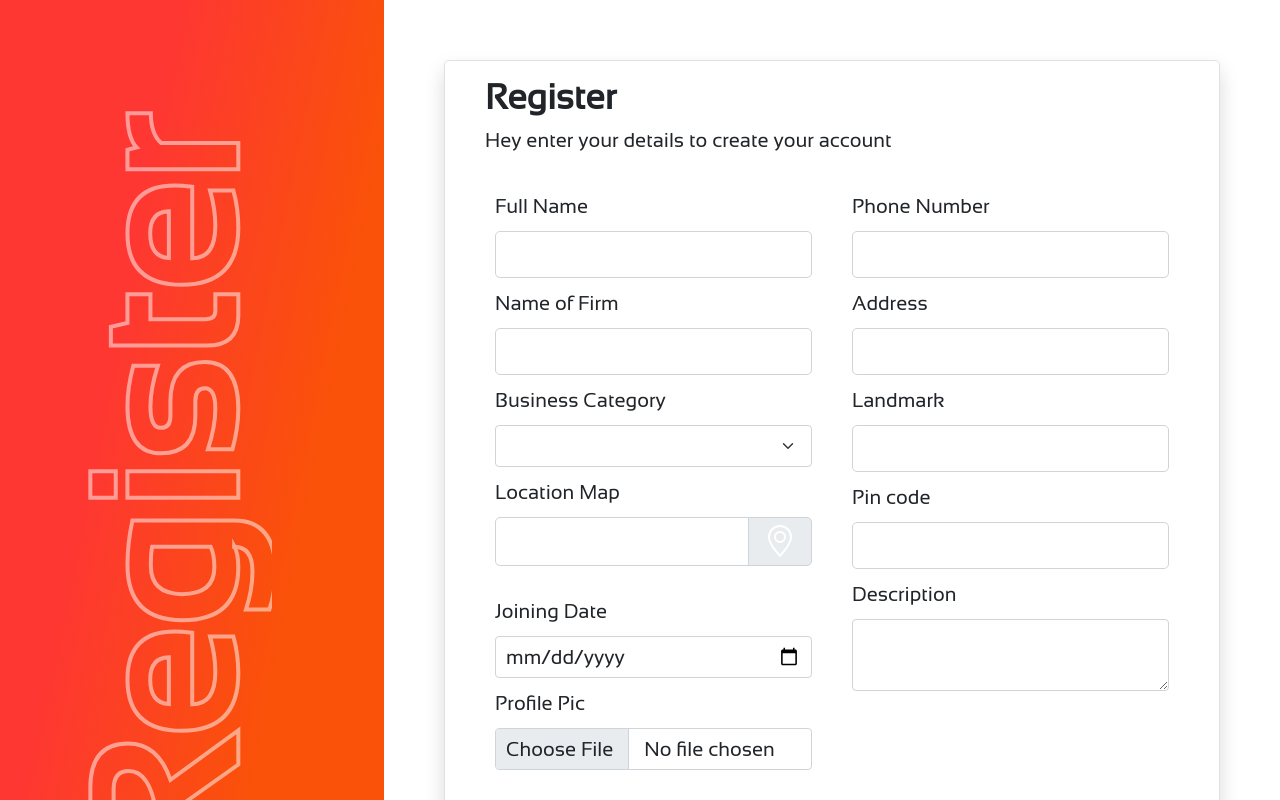
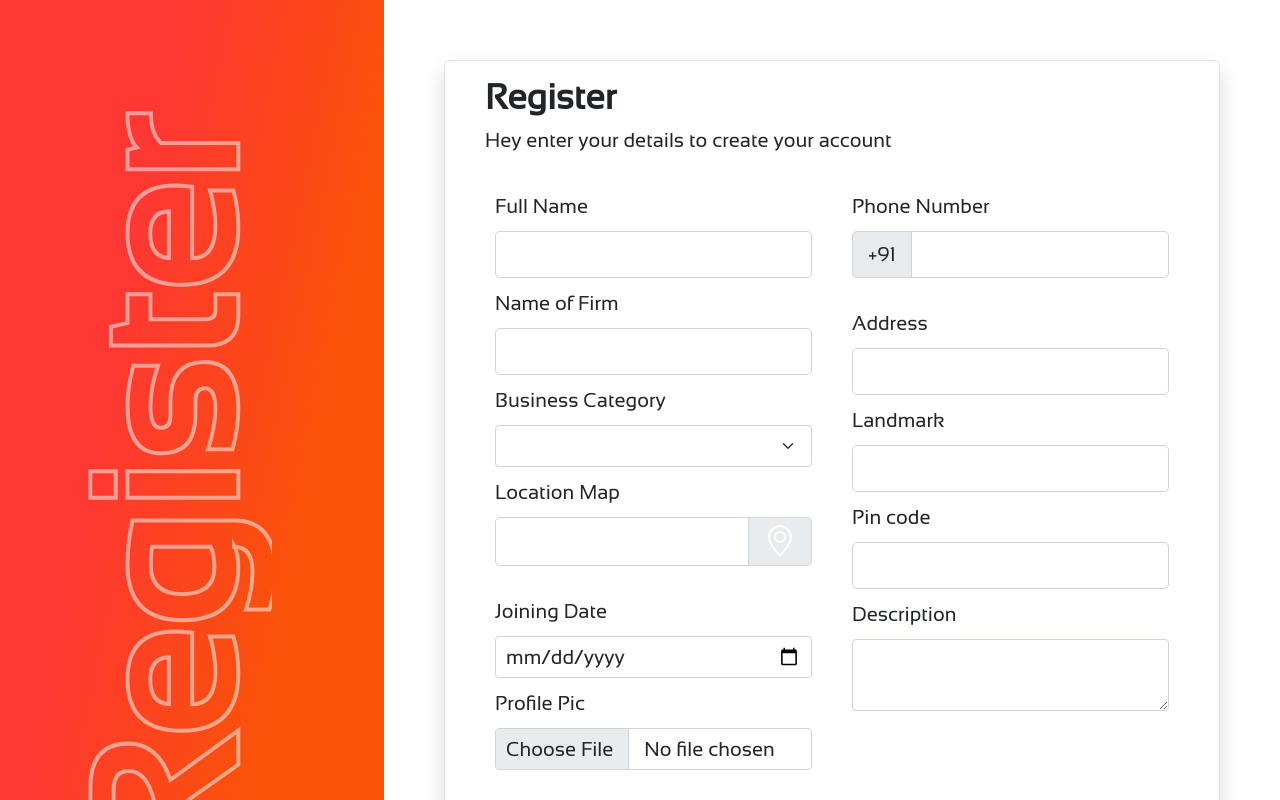
Before and after one commit to pvsaiganesh/Biziknit-Mern-App, a React (Create React App) app in the folder client/: page /register in a window 1280 px wide. Shown: the top 800 px of the page. Built offline with nearby package versions, Linux system fonts and the light colour scheme.

Commit message:
Update input-comp.js

```diff
--- a/client/src/components/register-components/input-comp.js
+++ b/client/src/components/register-components/input-comp.js
@@ -102,6 +102,8 @@
         />
       )}
       {label === "Phone Number" && (
+        <div className="input-group mb-3">
+          <span class="input-group-text">+91</span>
           <input
             type={type}
             onChange={onChange}
@@ -110,6 +112,7 @@
             id={key}
             aria-describedby="basic-addon3 basic-addon4 button-addon2"
           />
+        </div>
       )}
       {label === "Address" && (
         <input
```
Lines whose indentation alone changed are shown as unchanged.
